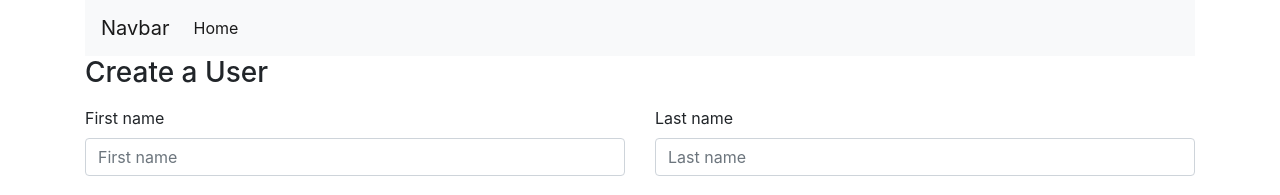
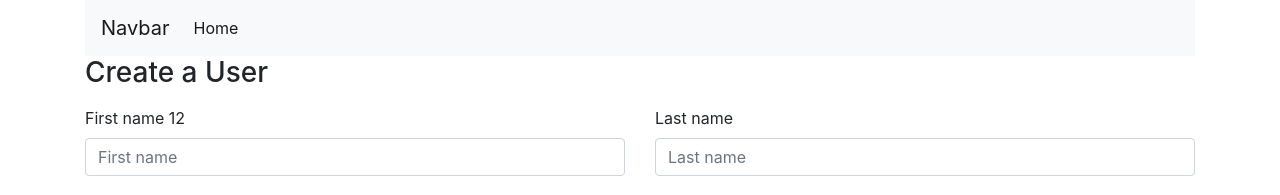
Before and after one commit to nguyenminhtoan200495/user-management-react, a React (Create React App) app: page /users/create in a window 1280 px wide. Shown: the top 195 px of the page. Built offline with nearby package versions, Linux system fonts and the light colour scheme.

Commit message:
chore: text

```diff
--- a/src/components/users/UserForm.js
+++ b/src/components/users/UserForm.js
@@ -78,7 +78,7 @@ const UserForm = (props) => {
       <div className="row">
         <div className="col-12 col-sm-6">
           <div className="form-group">
-            <label htmlFor="firstName">First name</label>
+            <label htmlFor="firstName">First name 12</label>
             <input
               type="text"
               className={`form-control ${
```
